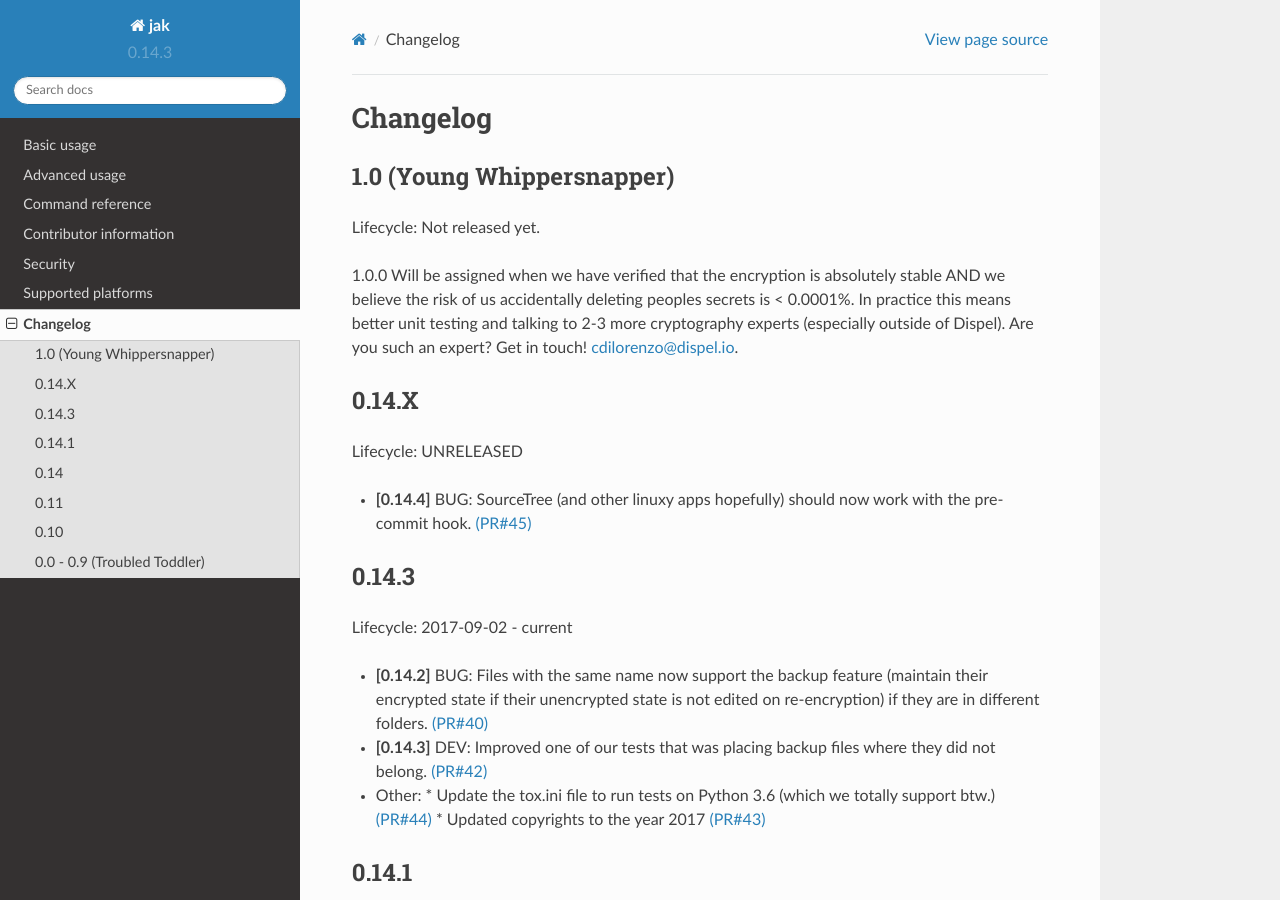
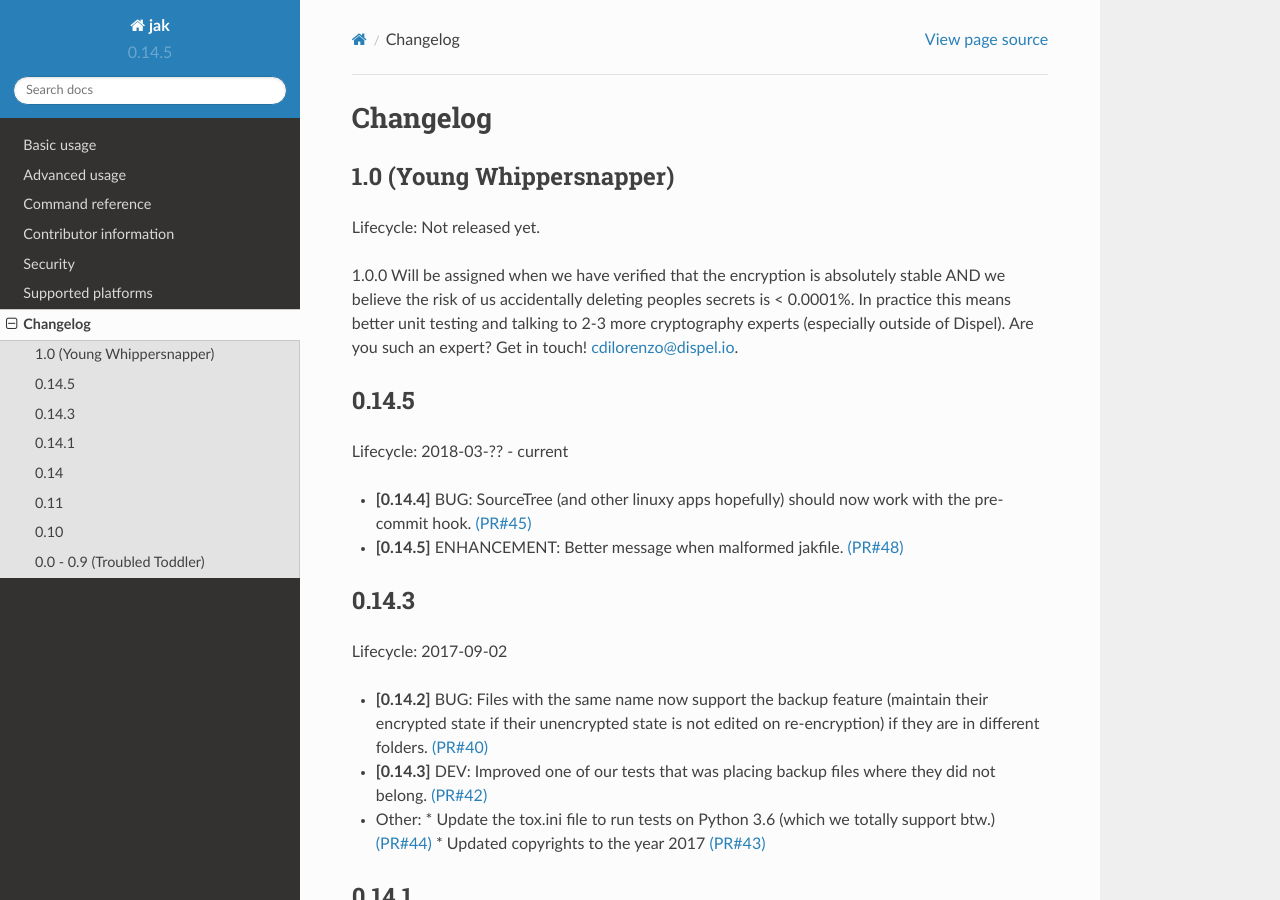
Before and after one commit to dispel/jak, a Sphinx documentation site: the page built from docs/changelog.rst, in a window 1280 px wide and 900 px high. Built offline with Sphinx 7.4.7 and the Read the Docs theme 2.0.0, drawn with Linux system fonts in a browser that asks for light colours; nearby versions of some CDN libraries; library files that are not in the unit come from our copies.

Commit message:
updated changelog updated version number.

```diff
--- a/docs/changelog.rst
+++ b/docs/changelog.rst
@@ -13,18 +13,20 @@ Lifecycle: Not released yet.
 1.0.0 Will be assigned when we have verified that the encryption is absolutely stable AND we believe the risk of us accidentally deleting peoples secrets is < 0.0001%. In practice this means better unit testing and talking to 2-3 more cryptography experts (especially outside of Dispel). Are you such an expert? Get in touch! cdilorenzo@dispel.io.
 
 
-0.14.X
+
+0.14.5
 ------
 
-Lifecycle: UNRELEASED
+Lifecycle: 2018-03-?? - current
 
 * **[0.14.4]** BUG: SourceTree (and other linuxy apps hopefully) should now work with the pre-commit hook. `(PR#45) <https://github.com/dispel/jak/pull/45>`_
+* **[0.14.5]** ENHANCEMENT: Better message when malformed jakfile. `(PR#48) <https://github.com/dispel/jak/pull/48>`_
 
 
 0.14.3
 ------
 
-Lifecycle: 2017-09-02 - current
+Lifecycle: 2017-09-02
 
 * **[0.14.2]** BUG: Files with the same name now support the backup feature (maintain their encrypted state if their unencrypted state is not edited on re-encryption) if they are in different folders. `(PR#40) <https://github.com/dispel/jak/pull/40>`_
 * **[0.14.3]** DEV: Improved one of our tests that was placing backup files where they did not belong. `(PR#42) <https://github.com/dispel/jak/pull/42>`_
--- a/jak/__init__.py
+++ b/jak/__init__.py
@@ -35,5 +35,5 @@
 Apache 2.0 License, see https://github.com/dispel/jak/blob/master/LICENSE for details.
 """
 
-__version__ = '0.14.3'
+__version__ = '0.14.5'
 __version_full__ = "Jak v{0} ({1})".format(__version__, 'Troubled Toddler')
```
